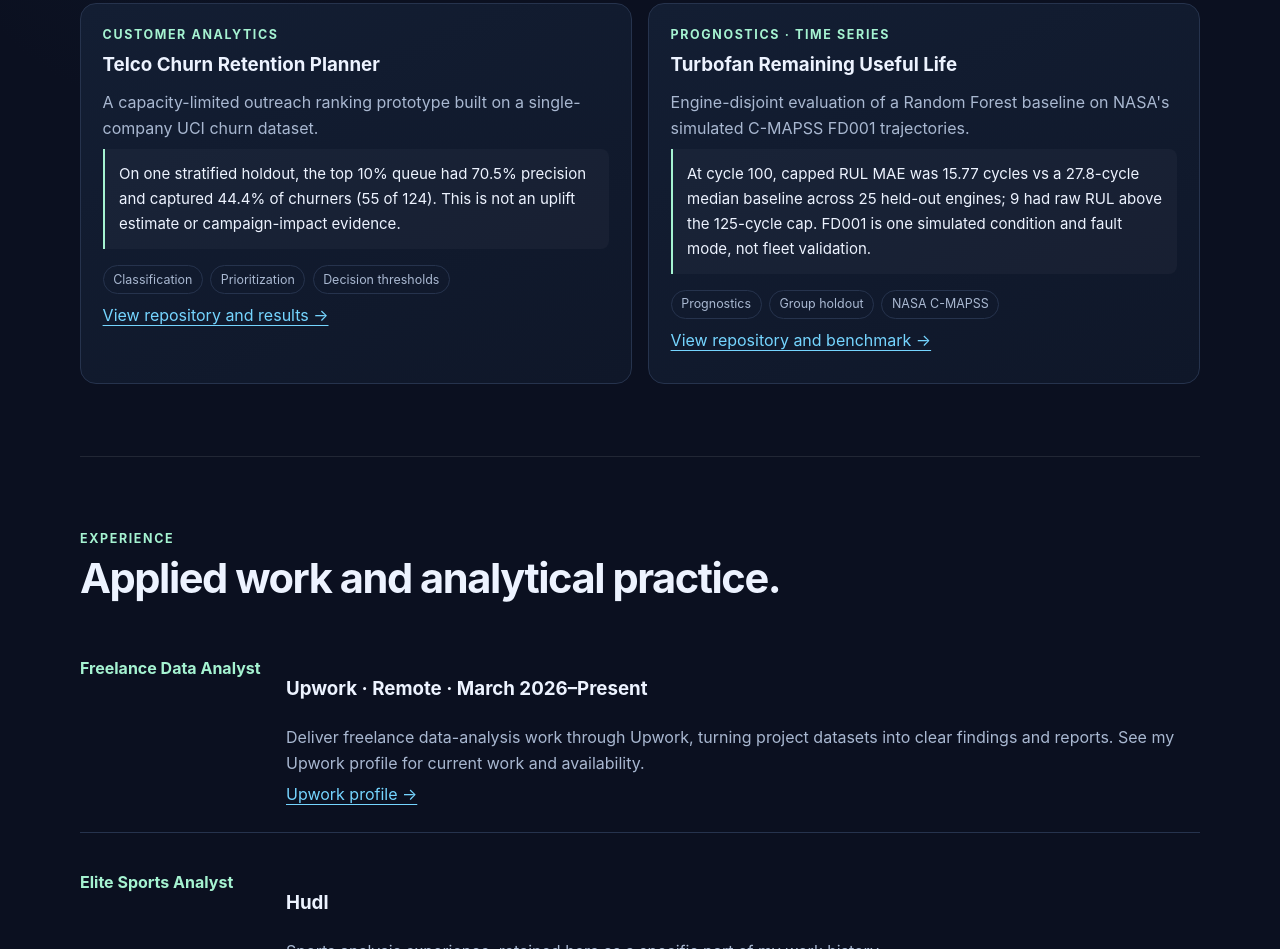
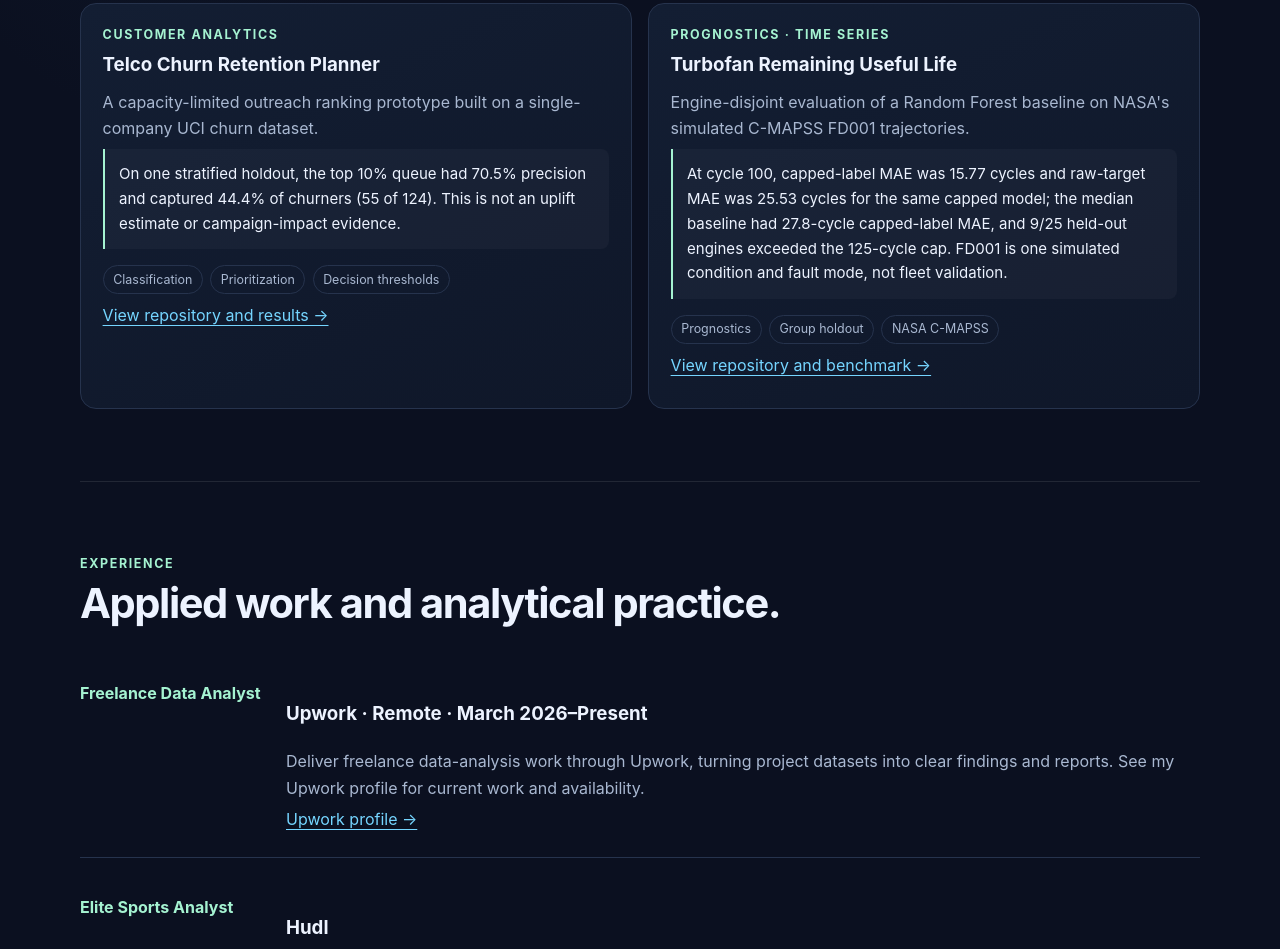
Before and after one commit to sumeetamin/portfolio, a plain HTML site: page index.html in a window 1280 px wide. Shown: the part 1872-2821 px from the top of the page. Drawn offline with Linux system fonts and the light colour scheme.

Commit message:
Show capped and raw RUL metrics on portfolio

```diff
--- a/index.html
+++ b/index.html
@@ -127,7 +127,7 @@
           <div class="kicker">Prognostics · Time series</div>
           <h3>Turbofan Remaining Useful Life</h3>
           <p>Engine-disjoint evaluation of a Random Forest baseline on NASA's simulated C-MAPSS FD001 trajectories.</p>
-          <p class="result">At cycle 100, capped RUL MAE was 15.77 cycles vs a 27.8-cycle median baseline across 25 held-out engines; 9 had raw RUL above the 125-cycle cap. FD001 is one simulated condition and fault mode, not fleet validation.</p>
+          <p class="result">At cycle 100, capped-label MAE was 15.77 cycles and raw-target MAE was 25.53 cycles for the same capped model; the median baseline had 27.8-cycle capped-label MAE, and 9/25 held-out engines exceeded the 125-cycle cap. FD001 is one simulated condition and fault mode, not fleet validation.</p>
           <div class="tags"><span class="tag">Prognostics</span><span class="tag">Group holdout</span><span class="tag">NASA C-MAPSS</span></div>
           <p><a href="https://github.com/sumeetamin/turbofan-remaining-useful-life">View repository and benchmark →</a></p>
         </article>
```
